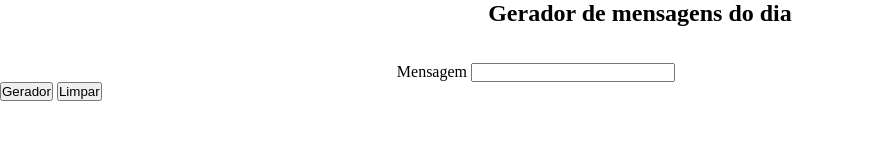
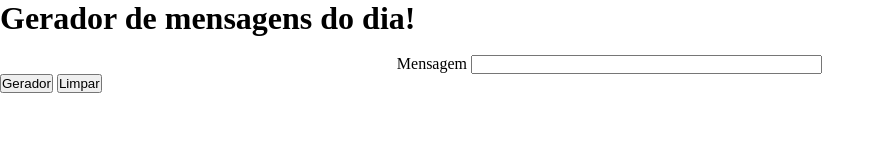
Before and after one commit to 1GabrielC/PacoteDeSoftwares, a plain HTML site: page gerador.html in a window 1280 px wide. Shown: the whole page, without its empty margins (0-885 px from the left). Drawn offline with Linux system fonts and the light colour scheme.

Commit message:
Update gerador.html

```diff
--- a/gerador.html
+++ b/gerador.html
@@ -8,24 +8,26 @@
 </head>
 <body>
     <div>
-    <h2>Gerador de mensagens do dia</h2>
-    </div> <br> <br>
+        <h1>Gerador de mensagens do dia!</h1>
+        <br>
+    </div>
+<form>
 
-    <label for="mensagem">Mensagem</label>
-    <input rows="6" style="width: 15em" type = "text" name="mensagem" id="ms" required>
-<br>
-    <button class="botao" type="menu" onclick="">Gerador</button>
-    <button class="botao" type="reset" onclick="">Limpar</button>
+    <div>
+        <label for="nome">Mensagem</label>
+        <input rows="6" style="width: 26em" type="text" name="nome" id="nome" required><br/>
+    </div>
 
 
-
-
-
-
-
-
+<div class="botao">
+    <button type="menu" onclick="">Gerador</button>
+    <button type="reset" onclick="">Limpar</button>
+</div>
 
 
 <script src="./JS/gerador.js"></script>
+
+
+</form>
 </body>
 </html>
```
